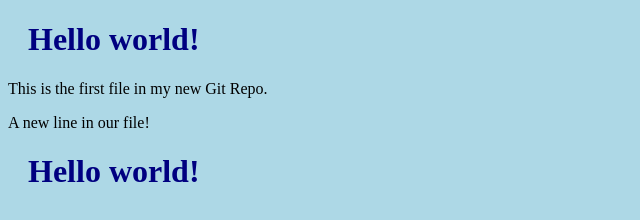
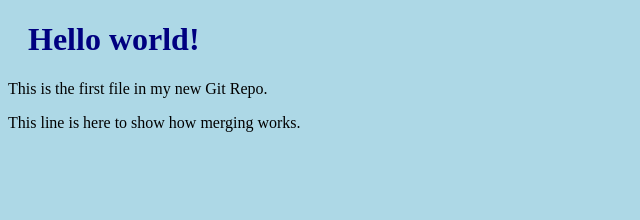
Before and after one commit to MagedAlmoliki1/hello-world, a plain HTML site: page index.html in a window 1280 px wide. Shown: the whole page, without its empty margins (0-640 px from the left). Drawn offline with Linux system fonts and the light colour scheme.

```diff
--- a/index.html
+++ b/index.html
@@ -8,8 +8,8 @@
 
 <h1>Hello world!</h1>
 <p>This is the first file in my new Git Repo.</p>
-<p>A new line in our file!</p>
-<h1>Hello world!</h1>
+<p>This line is here to show how merging works.</p>
+
 
 </body>
 </html>
```
